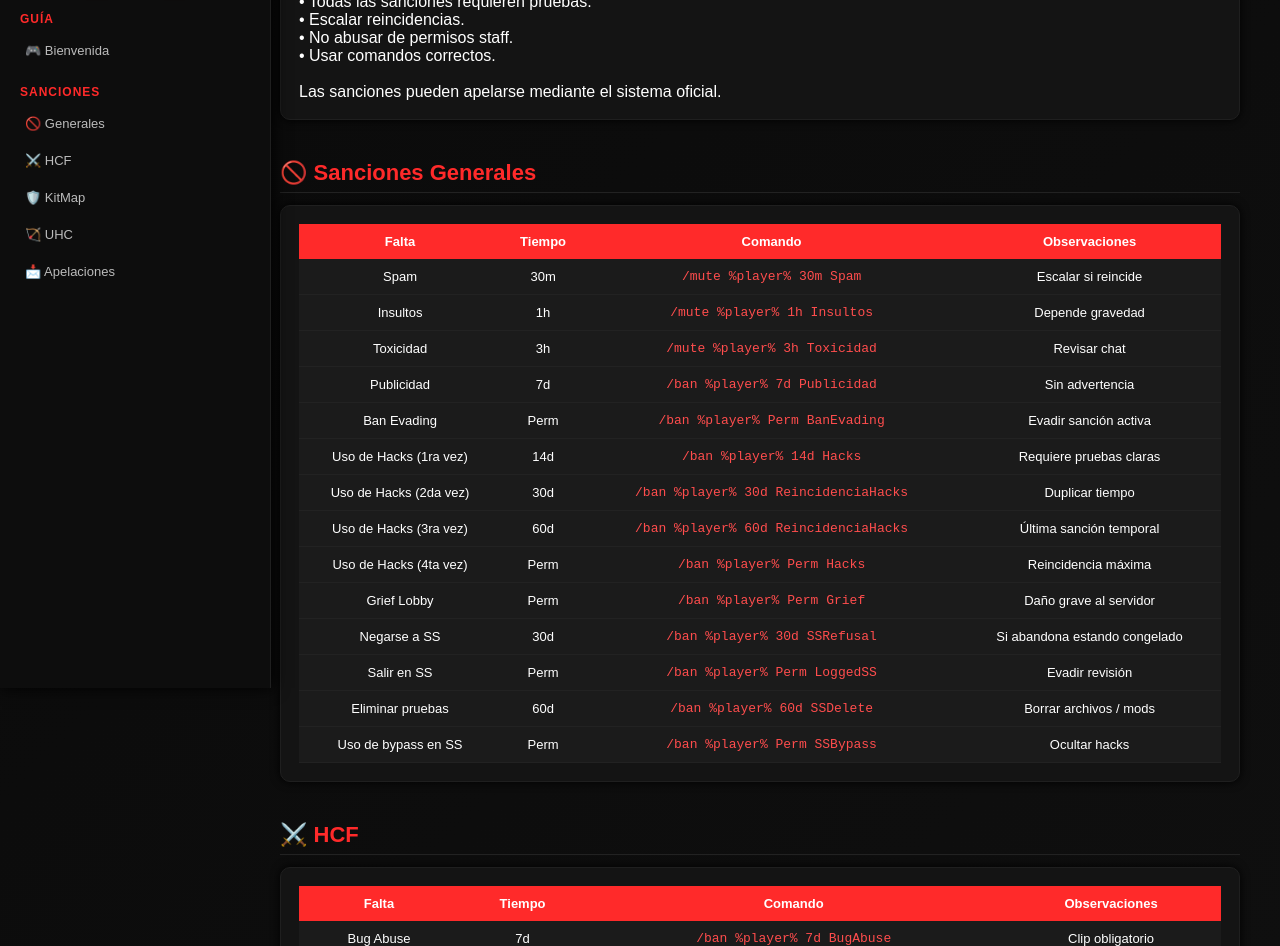
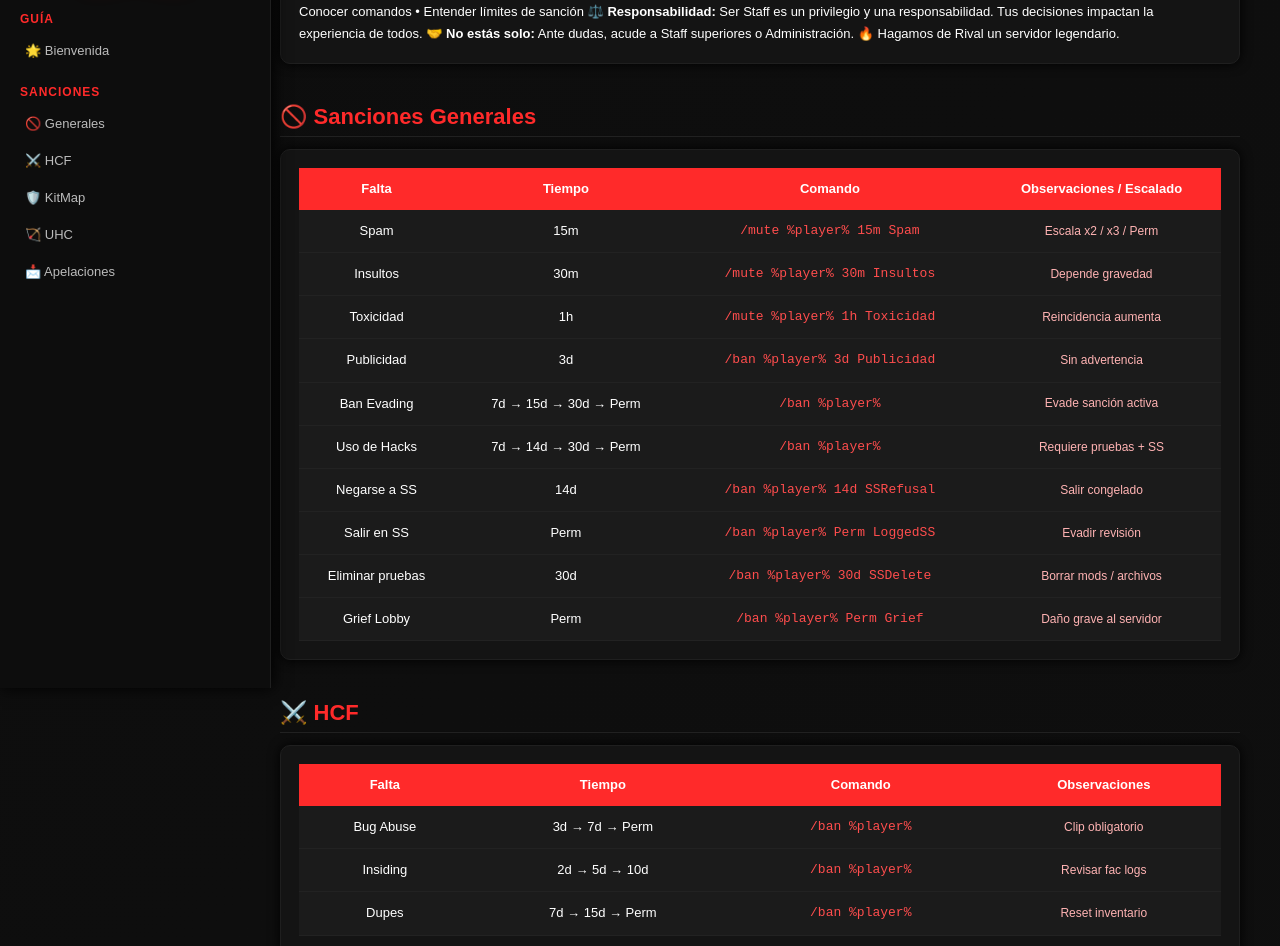
Before and after one commit to FerHdzG/sanciones-rival, a plain HTML site: page index.html in a window 1280 px wide. Shown: the part 152-1098 px from the top of the page. Drawn offline with Linux system fonts and the light colour scheme.

Commit message:
Update index.html

```diff
--- a/index.html
+++ b/index.html
@@ -6,14 +6,22 @@
 
 <style>
 
-/* ====== ESTILO GENERAL ====== */
+/* ====== FONDO ANIMADO ====== */
 
 body{
 margin:0;
 font-family:Arial, Helvetica, sans-serif;
 background:linear-gradient(135deg,#0a0a0a,#111);
+background-size:400% 400%;
+animation:fondo 18s ease infinite;
 color:white;
 display:flex;
+}
+
+@keyframes fondo{
+0%{background-position:0% 50%}
+50%{background-position:100% 50%}
+100%{background-position:0% 50%}
 }
 
 /* ====== SIDEBAR ====== */
@@ -36,13 +44,15 @@ margin-bottom:25px;
 .logo img{
 width:115px;
 animation:logoFloat 4s ease-in-out infinite;
-filter:drop-shadow(0 0 10px red);
+filter:drop-shadow(0 0 12px red);
 }
 
 @keyframes logoFloat{
 0%,100%{transform:translateY(0)}
 50%{transform:translateY(-6px)}
 }
+
+/* ====== MENÚ ====== */
 
 .menu h3{
 color:#ff2a2a;
@@ -85,13 +95,17 @@ border-bottom:1px solid #222;
 padding-bottom:6px;
 }
 
+/* ====== CARDS ====== */
+
 .card{
 background:#141414;
 padding:18px;
 border-radius:10px;
 margin-bottom:40px;
-box-shadow:0 0 10px #000;
+box-shadow:0 0 12px #000;
 border:1px solid #1f1f1f;
+font-size:13px;
+line-height:1.7;
 }
 
 /* ====== TABLAS ====== */
@@ -123,12 +137,12 @@ color:#ff4d4d;
 font-family:monospace;
 }
 
-/* ====== APELACIONES ====== */
+.obs{
+color:#ffb3b3;
+font-size:12px;
+}
 
-.apelacion{
-font-size:13px;
-line-height:1.7;
-}
+/* ====== APELACIÓN ====== */
 
 .apelacion b{
 color:#ff3b3b;
@@ -150,7 +164,7 @@ color:#ff3b3b;
 <div class="menu">
 
 <h3>GUÍA</h3>
-<a href="#inicio">🎮 Bienvenida</a>
+<a href="#inicio">🌟 Bienvenida</a>
 
 <h3>SANCIONES</h3>
 <a href="#generales">🚫 Generales</a>
@@ -166,22 +180,127 @@ color:#ff3b3b;
 
 <div class="content">
 
-<!-- BIENVENIDA -->
+<!-- ===== BIENVENIDA ===== -->
 
-<h1 id="inicio">🎮 Bienvenido al Staff</h1>
+<h1 id="inicio">🌟 Bienvenida al Staff</h1>
 <div class="card">
-Guía oficial de sanciones de Rival Network.<br><br>
-• Todas las sanciones requieren pruebas.<br>
-• Escalar reincidencias.<br>
-• No abusar de permisos staff.<br>
-• Usar comandos correctos.<br><br>
-Las sanciones pueden apelarse mediante el sistema oficial.
+
+¡Hola y bienvenido al equipo de <b>Rival</b>! 👋
+Ahora formas parte de un grupo encargado de mantener el orden, la seguridad y la competitividad dentro del servidor.
+
+🛡️ <b>Tu misión:</b>
+• Resolver conflictos
+• Hacer cumplir normas
+• Proteger jugadores
+• Mantener el respeto
+
+📜 <b>Primeros pasos:</b>
+• Leer reglamentos
+• Conocer comandos
+• Entender límites de sanción
+
+⚖️ <b>Responsabilidad:</b>
+Ser Staff es un privilegio y una responsabilidad. Tus decisiones impactan la experiencia de todos.
+
+🤝 <b>No estás solo:</b>
+Ante dudas, acude a Staff superiores o Administración.
+
+🔥 Hagamos de Rival un servidor legendario.
+
 </div>
 
-<!-- GENERALES -->
+<!-- ===== GENERALES ===== -->
 
 <h1 id="generales">🚫 Sanciones Generales</h1>
 <div class="card">
+
+<table>
+<tr>
+<th>Falta</th>
+<th>Tiempo</th>
+<th>Comando</th>
+<th>Observaciones / Escalado</th>
+</tr>
+
+<tr>
+<td>Spam</td>
+<td>15m</td>
+<td class="command">/mute %player% 15m Spam</td>
+<td class="obs">Escala x2 / x3 / Perm</td>
+</tr>
+
+<tr>
+<td>Insultos</td>
+<td>30m</td>
+<td class="command">/mute %player% 30m Insultos</td>
+<td class="obs">Depende gravedad</td>
+</tr>
+
+<tr>
+<td>Toxicidad</td>
+<td>1h</td>
+<td class="command">/mute %player% 1h Toxicidad</td>
+<td class="obs">Reincidencia aumenta</td>
+</tr>
+
+<tr>
+<td>Publicidad</td>
+<td>3d</td>
+<td class="command">/ban %player% 3d Publicidad</td>
+<td class="obs">Sin advertencia</td>
+</tr>
+
+<tr>
+<td>Ban Evading</td>
+<td>7d → 15d → 30d → Perm</td>
+<td class="command">/ban %player%</td>
+<td class="obs">Evade sanción activa</td>
+</tr>
+
+<tr>
+<td>Uso de Hacks</td>
+<td>7d → 14d → 30d → Perm</td>
+<td class="command">/ban %player%</td>
+<td class="obs">Requiere pruebas + SS</td>
+</tr>
+
+<tr>
+<td>Negarse a SS</td>
+<td>14d</td>
+<td class="command">/ban %player% 14d SSRefusal</td>
+<td class="obs">Salir congelado</td>
+</tr>
+
+<tr>
+<td>Salir en SS</td>
+<td>Perm</td>
+<td class="command">/ban %player% Perm LoggedSS</td>
+<td class="obs">Evadir revisión</td>
+</tr>
+
+<tr>
+<td>Eliminar pruebas</td>
+<td>30d</td>
+<td class="command">/ban %player% 30d SSDelete</td>
+<td class="obs">Borrar mods / archivos</td>
+</tr>
+
+<tr>
+<td>Grief Lobby</td>
+<td>Perm</td>
+<td class="command">/ban %player% Perm Grief</td>
+<td class="obs">Daño grave al servidor</td>
+</tr>
+
+</table>
+
+</div>
+
+<!-- ===== HCF ===== -->
+
+<h1 id="hcf">⚔️ HCF</h1>
+<div class="card">
+
 <table>
 <tr>
 <th>Falta</th>
@@ -191,110 +310,35 @@ Las sanciones pueden apelarse mediante el sistema oficial.
 </tr>
 
 <tr>
-<td>Spam</td>
-<td>30m</td>
-<td class="command">/mute %player% 30m Spam</td>
-<td>Escalar si reincide</td>
+<td>Bug Abuse</td>
+<td>3d → 7d → Perm</td>
+<td class="command">/ban %player%</td>
+<td class="obs">Clip obligatorio</td>
 </tr>
 
 <tr>
-<td>Insultos</td>
-<td>1h</td>
-<td class="command">/mute %player% 1h Insultos</td>
-<td>Depende gravedad</td>
+<td>Insiding</td>
+<td>2d → 5d → 10d</td>
+<td class="command">/ban %player%</td>
+<td class="obs">Revisar fac logs</td>
 </tr>
 
 <tr>
-<td>Toxicidad</td>
-<td>3h</td>
-<td class="command">/mute %player% 3h Toxicidad</td>
-<td>Revisar chat</td>
-</tr>
-
-<tr>
-<td>Publicidad</td>
-<td>7d</td>
-<td class="command">/ban %player% 7d Publicidad</td>
-<td>Sin advertencia</td>
-</tr>
-
-<tr>
-<td>Ban Evading</td>
-<td>Perm</td>
-<td class="command">/ban %player% Perm BanEvading</td>
-<td>Evadir sanción activa</td>
-</tr>
-
-<tr>
-<td>Uso de Hacks (1ra vez)</td>
-<td>14d</td>
-<td class="command">/ban %player% 14d Hacks</td>
-<td>Requiere pruebas claras</td>
-</tr>
-
-<tr>
-<td>Uso de Hacks (2da vez)</td>
-<td>30d</td>
-<td class="command">/ban %player% 30d ReincidenciaHacks</td>
-<td>Duplicar tiempo</td>
-</tr>
-
-<tr>
-<td>Uso de Hacks (3ra vez)</td>
-<td>60d</td>
-<td class="command">/ban %player% 60d ReincidenciaHacks</td>
-<td>Última sanción temporal</td>
-</tr>
-
-<tr>
-<td>Uso de Hacks (4ta vez)</td>
-<td>Perm</td>
-<td class="command">/ban %player% Perm Hacks</td>
-<td>Reincidencia máxima</td>
-</tr>
-
-<tr>
-<td>Grief Lobby</td>
-<td>Perm</td>
-<td class="command">/ban %player% Perm Grief</td>
-<td>Daño grave al servidor</td>
-</tr>
-
-<tr>
-<td>Negarse a SS</td>
-<td>30d</td>
-<td class="command">/ban %player% 30d SSRefusal</td>
-<td>Si abandona estando congelado</td>
-</tr>
-
-<tr>
-<td>Salir en SS</td>
-<td>Perm</td>
-<td class="command">/ban %player% Perm LoggedSS</td>
-<td>Evadir revisión</td>
-</tr>
-
-<tr>
-<td>Eliminar pruebas</td>
-<td>60d</td>
-<td class="command">/ban %player% 60d SSDelete</td>
-<td>Borrar archivos / mods</td>
-</tr>
-
-<tr>
-<td>Uso de bypass en SS</td>
-<td>Perm</td>
-<td class="command">/ban %player% Perm SSBypass</td>
-<td>Ocultar hacks</td>
+<td>Dupes</td>
+<td>7d → 15d → Perm</td>
+<td class="command">/ban %player%</td>
+<td class="obs">Reset inventario</td>
 </tr>
 
 </table>
+
 </div>
 
-<!-- HCF -->
+<!-- ===== KITMAP ===== -->
 
-<h1 id="hcf">⚔️ HCF</h1>
+<h1 id="kitmap">🛡️ KitMap</h1>
 <div class="card">
+
 <table>
 <tr>
 <th>Falta</th>
@@ -303,17 +347,36 @@ Las sanciones pueden apelarse mediante el sistema oficial.
 <th>Observaciones</th>
 </tr>
 
-<tr><td>Bug Abuse</td><td>7d</td><td class="command">/ban %player% 7d BugAbuse</td><td>Clip obligatorio</td></tr>
-<tr><td>Insiding</td><td>5d</td><td class="command">/ban %player% 5d Insiding</td><td>Revisar fac</td></tr>
-<tr><td>Dupes</td><td>15d</td><td class="command">/ban %player% 15d Dupe</td><td>Reset inventario</td></tr>
+<tr>
+<td>Teaming</td>
+<td>1d → 3d → 7d</td>
+<td class="command">/ban %player%</td>
+<td class="obs">Más del límite</td>
+</tr>
+
+<tr>
+<td>SpawnKill</td>
+<td>10m → 30m</td>
+<td class="command">/jail %player%</td>
+<td class="obs">Advertir primero</td>
+</tr>
+
+<tr>
+<td>Boost</td>
+<td>3d → 7d → 15d</td>
+<td class="command">/ban %player%</td>
+<td class="obs">Reset stats</td>
+</tr>
 
 </table>
+
 </div>
 
-<!-- KITMAP -->
+<!-- ===== UHC ===== -->
 
-<h1 id="kitmap">🛡️ KitMap</h1>
+<h1 id="uhc">🏹 UHC</h1>
 <div class="card">
+
 <table>
 <tr>
 <th>Falta</th>
@@ -322,44 +385,47 @@ Las sanciones pueden apelarse mediante el sistema oficial.
 <th>Observaciones</th>
 </tr>
 
-<tr><td>Teaming</td><td>3d</td><td class="command">/ban %player% 3d Teaming</td><td>Más del límite</td></tr>
-<tr><td>SpawnKill</td><td>20m</td><td class="command">/jail %player% 20m SpawnKill</td><td>Advertir</td></tr>
-<tr><td>Boost</td><td>7d</td><td class="command">/ban %player% 7d Boost</td><td>Reset stats</td></tr>
+<tr>
+<td>CrossTeam</td>
+<td>7d → 15d → Perm</td>
+<td class="command">/ban %player%</td>
+<td class="obs">Revisar POV</td>
+</tr>
+
+<tr>
+<td>Ghosting</td>
+<td>3d → 7d</td>
+<td class="command">/ban %player%</td>
+<td class="obs">Logs chat</td>
+</tr>
+
+<tr>
+<td>Xray</td>
+<td>14d → 30d → Perm</td>
+<td class="command">/ban %player%</td>
+<td class="obs">SS obligatoria</td>
+</tr>
 
 </table>
+
 </div>
 
-<!-- UHC -->
+<!-- ===== APELACIONES ===== -->
 
-<h1 id="uhc">🏹 UHC</h1>
-<div class="card">
-<table>
-<tr>
-<th>Falta</th>
-<th>Tiempo</th>
-<th>Comando</th>
-<th>Observaciones</th>
-</tr>
+<h1 id="apelaciones">📩 Apelaciones</h1>
+<div class="card apelacion">
 
-<tr><td>CrossTeam</td><td>15d</td><td class="command">/ban %player% 15d CrossTeam</td><td>Revisar POV</td></tr>
-<tr><td>Ghosting</td><td>7d</td><td class="command">/ban %player% 7d Ghosting</td><td>Logs chat</td></tr>
-<tr><td>Xray</td><td>Perm</td><td class="command">/ban %player% Perm Xray</td><td>No apelable evidente</td></tr>
-
-</table>
-</div>
-
-<!-- APELACIONES -->
-
-<h1 id="apelaciones">📩 Formato de Apelación</h1>
-<div class="card apelacion">
 <b>Usuario:</b><br>
 <b>Nick:</b><br>
 <b>Sanción:</b><br>
 <b>Tiempo:</b><br>
+<b>Modalidad:</b><br>
 <b>Motivo:</b><br>
+<b>¿Acepta SS?:</b><br>
 <b>Pruebas:</b><br>
 <b>Staff que sancionó:</b><br>
 <b>Resolución:</b>
+
 </div>
 
 </div>
```
